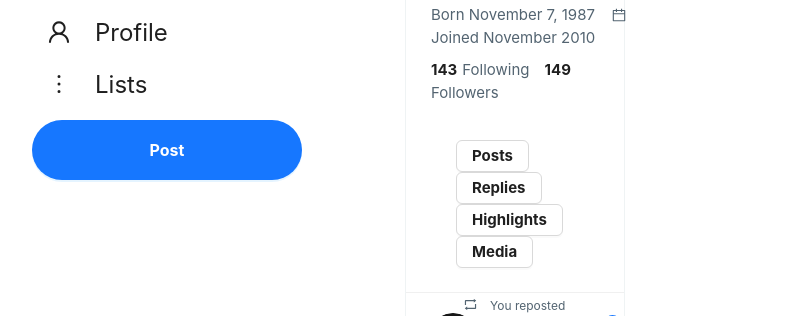
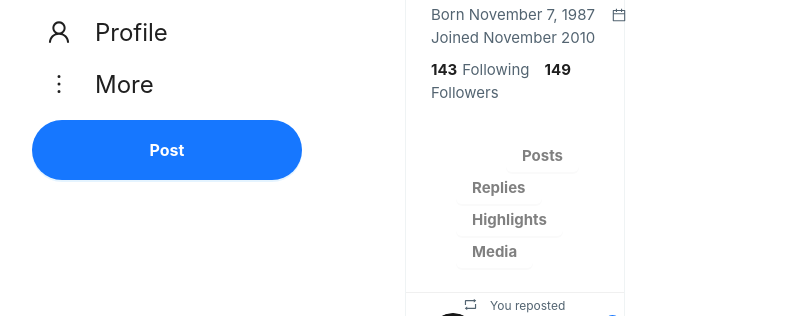
Before and after one commit to Vitek14/twitter, a React (Vite) app: page / in a window 1280 px wide. Shown: the part 484-800 px from the top of the page, without its empty margins (35-832 px from the left). Built offline with nearby package versions, Linux system fonts and the light colour scheme.

Commit message:
Added content footer Fixed side buttons

```diff
--- a/src/App.jsx
+++ b/src/App.jsx
@@ -1,10 +1,10 @@
-import {Divider, Layout, Space} from 'antd';
+import {Col, Divider, Layout, Row, Space} from 'antd';
 import './App.css'
 import SideMenu from "./components/side_menu/side_menu.jsx"
 import ProfileHeader from "./components/center_part/ProfileHeader.jsx";
 import ProfileContent from "./components/center_part/ProfileContent.jsx"
 import Post from "./components/center_part/Post.jsx"
-import {Content} from "antd/es/layout/layout.js";
+import {Content, Footer} from "antd/es/layout/layout.js";
 
 const App = () => {
 
@@ -37,6 +37,24 @@ const App = () => {
                 {/*<p>long content</p>*/}
                 </div>
                 </Content>
+                <Footer style={{
+                    position: "relative",
+                    left: "40px",
+                    marginRight: "660px",
+                    backgroundColor: "#fff",
+                    display: "flex",
+                    justifyContent: "center",
+                    alignItems: "center",
+                    textAlign: "center"
+                    // border: '1px solid #000',
+                }}>
+                    <Row style={{
+                    }}>
+                        <Col>
+                            Дальше ничего нет
+                        </Col>
+                    </Row>
+                </Footer>
             </Layout>
         </Layout>
     )
--- a/src/components/center_part/ProfileContent.css
+++ b/src/components/center_part/ProfileContent.css
@@ -1,3 +1,16 @@
 .profileBanner {
     pointer-events: none;
 }
+
+.custom-button {
+  border: none;
+  background: none;
+  color: grey;
+  padding: 8px 16px;
+  cursor: pointer;
+}
+
+.custom-button.selected {
+  border-bottom: 2px solid blue;
+  color: black;
+}
--- a/src/components/center_part/ProfileContent.jsx
+++ b/src/components/center_part/ProfileContent.jsx
@@ -1,4 +1,3 @@
-import "./ProfileContent.css"
 import {Avatar, Button, Col, Divider, Image, Row, Typography} from "antd";
 import {
     BankOutlined, CalendarOutlined,
@@ -8,9 +7,18 @@ import {
     MoreOutlined, SmileOutlined,
     UserOutlined
 } from "@ant-design/icons";
+import "./ProfileContent.css"
+import "./ProfileContent.css"
+import {useState} from "react";
+
 
 const Text = Typography
 const ProfileContent = () => {
+    const [selectedButton, setSelectedButton] = useState(null);
+
+      const handleClick = (buttonIndex) => {
+        setSelectedButton(buttonIndex);
+      };
     return (
         <div className="ProfileContent">
             {/*<img src="https://st4.depositphotos.com/7269304/24917/i/450/depositphotos_249175016-stock-photo-background-white-marble-pattern-wavy.jpg"/>*/}
@@ -282,41 +290,58 @@ const ProfileContent = () => {
                 // border: "1px solid #000"
             }}>
                 <Col>
-                    <Button style={{
+                    <Button
+                            key={1}
+                            className={`custom-button ${selectedButton === 1 ? 'selected' : ''}`}
+                            onClick={() => handleClick(1)}
+                            style={{
                         fontFamily: "Inter, sans-serif",
                         fontSize: 15,
                         fontWeight: "bold",
-                        marginRight: "125px"
+                        marginLeft: "50px",
+                        marginRight: "100px"
                     }}>
                         Posts
                     </Button>
                 </Col>
                 <Col>
-                    <Button style={{
+                    <Button
+                        key={2}
+                        className={`custom-button ${selectedButton === 2 ? 'selected' : ''}`}
+                        onClick={() => handleClick(2)}
+                        style={{
                         fontFamily: "Inter, sans-serif",
                         fontSize: 15,
                         fontWeight: "bold",
-                        marginRight: "125px"
+                        marginRight: "100px"
                     }}>
                         Replies
                     </Button>
                 </Col>
                 <Col>
-                    <Button style={{
+                    <Button
+                        key={3}
+                        className={`custom-button ${selectedButton === 3 ? 'selected' : ''}`}
+                        onClick={() => handleClick(3)}
+                        style={{
                         fontFamily: "Inter, sans-serif",
                         fontSize: 15,
                         fontWeight: "bold",
-                        marginRight: "125px"
+                        marginRight: "100px"
                     }}>
                         Highlights
                     </Button>
                 </Col>
                 <Col>
-                    <Button style={{
+                    <Button
+                        key={4}
+                        className={`custom-button ${selectedButton === 4 ? 'selected' : ''}`}
+                        onClick={() => handleClick(4)}
+                        style={{
                         fontFamily: "Inter, sans-serif",
                         fontSize: 15,
                         fontWeight: "bold",
-                        marginRight: "125px"
+                        marginRight: "100px"
                     }}>
                         Media
                     </Button>
--- a/src/components/side_menu/side_menu.jsx
+++ b/src/components/side_menu/side_menu.jsx
@@ -120,15 +120,15 @@ const SideMenu = () => {
                                 onClick={() => handleButtonClick(8)}>
                             Verified Orgs
                         </Button>
-                        <Button color="default" variant="link" icon={isActive === 8 ? <UserOutlined/> : <UserOutlined/>}
-                                className={`side-buttons ${isActive === 8 ? 'active' : ''}`}
-                                onClick={() => handleButtonClick(8)}>
+                        <Button color="default" variant="link" icon={isActive === 9 ? <UserOutlined/> : <UserOutlined/>}
+                                className={`side-buttons ${isActive === 9 ? 'active' : ''}`}
+                                onClick={() => handleButtonClick(9)}>
                             Profile
                         </Button>
-                        <Button color="default" variant="link" icon={isActive === 9 ? <MoreOutlined/> : <MoreOutlined/>}
-                                className={`side-buttons ${isActive === 9 ? 'active' : ''}`}
-                                onClick={() => handleButtonClick(9)}>
-                            Lists
+                        <Button color="default" variant="link" icon={isActive === 10 ? <MoreOutlined/> : <MoreOutlined/>}
+                                className={`side-buttons ${isActive === 10 ? 'active' : ''}`}
+                                onClick={() => handleButtonClick(10)}>
+                            More
                         </Button>
                         <Button type="primary" shape="round"
                                 style={{width: '270px', height: '60px', fontWeight: 'bold', fontSize: 16, marginBottom: "200px"}}>
```
